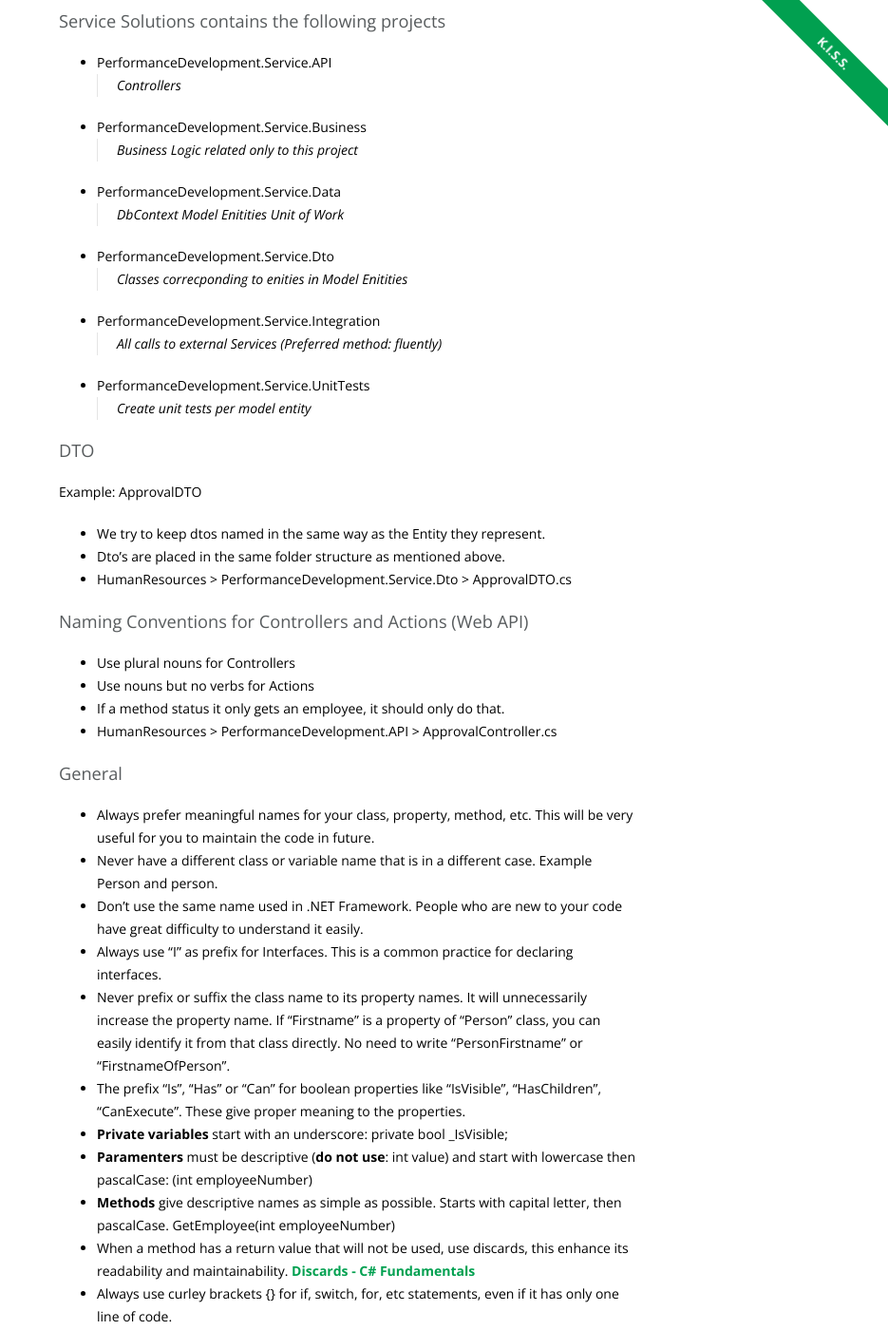
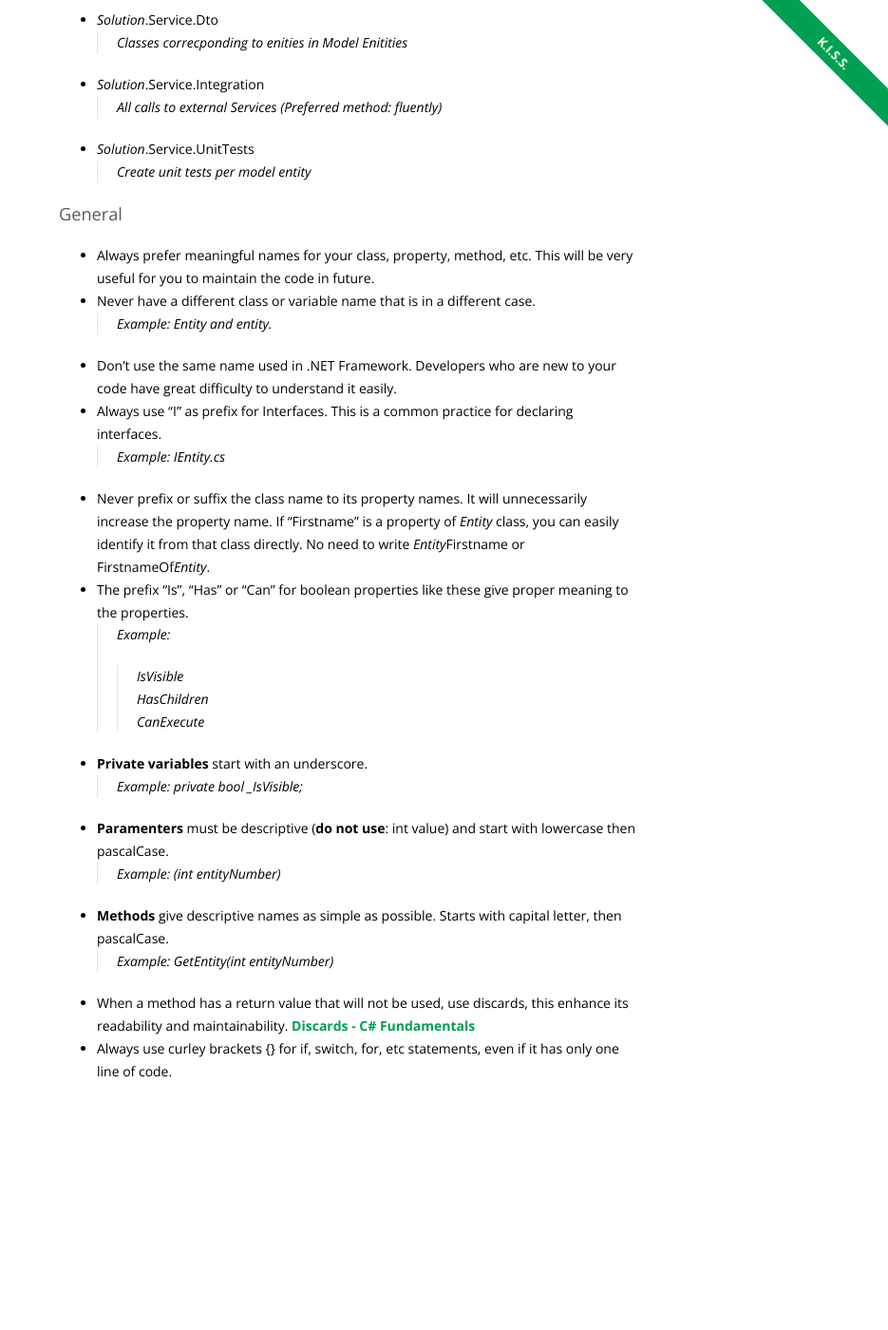
Before and after one commit to Senwes/senwes.github.io, a Jekyll site: the page built from topics/naming-service.md, in a window 1280 px wide and 1400 px high, scrolled down 1399 px. Shown: the whole window at 95% size, without its empty margins (345-1280 px from the left). Built offline with Jekyll 4.4.1, drawn with Linux system fonts in a browser that asks for light colours; nearby versions of some CDN libraries; after the commit the page ends 2613 px from its top, so only the background shows below that; some of the changed text lies outside the part shown.

Commit message:
Update content

```diff
--- a/topics/naming-service.md
+++ b/topics/naming-service.md
@@ -4,17 +4,10 @@ title: Service Standards and Naming Conventions
 body_class: code
 ---
 
-Service Example
-Core Business Logic<br />
-> HumanResources<br />
->> PerformanceDevelopment<br />
->>> Approval.cs<br />
+Make sure to read the [Handbook Extension: Services](https://senwes.visualstudio.com/Applications/_wiki/wikis/Applications.wiki/24/Engineering-Handbook-Extension-Services){:target="_blank"}.
 
 ### Services (Services always end with xxx.Service)
-Always use a solutions folder if it does not already exist
-* HumanResources (Solutions Folder)
-* PerformanceDevelopment.Service
-
+Always use a solutions folder if it does not already exist.
 All Services are suffixed with dotService in order to make finding the actual DLL easy within a solution.
 
 ### Structure
@@ -34,42 +27,39 @@ All Services are suffixed with dotService in order to make finding the actual DL
 
 
 ### Service Solutions contains the following projects
-* PerformanceDevelopment.Service.API
+* <i>Solution</i>.Service.API
 > Controllers
-* PerformanceDevelopment.Service.Business
+* <i>Solution</i>.Service.Business
 > Business Logic related only to this project
-* PerformanceDevelopment.Service.Data
+* <i>Solution</i>.Service.Data
 > DbContext
 > Model Enitities
 > Unit of Work
-* PerformanceDevelopment.Service.Dto
+* <i>Solution</i>.Service.Dto
 > Classes correcponding to enities in Model Enitities
-* PerformanceDevelopment.Service.Integration
+* <i>Solution</i>.Service.Integration
 > All calls to external Services (Preferred method: fluently)
-* PerformanceDevelopment.Service.UnitTests
+* <i>Solution</i>.Service.UnitTests
 > Create unit tests per model entity
-
-### DTO
-Example: ApprovalDTO
-* We try to keep dtos named in the same way as the Entity they represent.
-* Dto’s are placed in the same folder structure as mentioned above.
-* HumanResources > PerformanceDevelopment.Service.Dto > ApprovalDTO.cs
-
-### Naming Conventions for Controllers and Actions (Web API)
-* Use plural nouns for Controllers
-* Use nouns but no verbs for Actions
-* If a method status it only gets an employee, it should only do that.
-* HumanResources > PerformanceDevelopment.API > ApprovalController.cs
 
 ### General
 * Always prefer meaningful names for your class, property, method, etc. This will be very useful for you to maintain the code in future.
-* Never have a different class or variable name that is in a different case. Example Person and person.
-* Don't use the same name used in .NET Framework. People who are new to your code have great difficulty to understand it easily.
+* Never have a different class or variable name that is in a different case.
+> Example: <i>Entity</i> and <i>entity</i>.
+* Don't use the same name used in .NET Framework. Developers who are new to your code have great difficulty to understand it easily.
 * Always use “I” as prefix for Interfaces. This is a common practice for declaring interfaces.
-* Never prefix or suffix the class name to its property names. It will unnecessarily increase the property name. If “Firstname” is a property of “Person” class, you can easily identify it from that class directly. No need to write “PersonFirstname” or “FirstnameOfPerson”.
-* The prefix “Is”, “Has” or “Can” for boolean properties like “IsVisible”, “HasChildren”, “CanExecute”. These give proper meaning to the properties.
-* <b>Private variables</b> start with an underscore: private bool _IsVisible;
-* <b>Paramenters</b> must be descriptive (<b>do not use</b>: int value) and start with lowercase then pascalCase: (int employeeNumber)
-* <b>Methods</b> give descriptive names as simple as possible. Starts with capital letter, then pascalCase. GetEmployee(int employeeNumber)
+> Example: I<i>Entity</i>.cs
+* Never prefix or suffix the class name to its property names. It will unnecessarily increase the property name. If “Firstname” is a property of <i>Entity</i> class, you can easily identify it from that class directly. No need to write <i>Entity</i>Firstname or FirstnameOf<i>Entity</i>.
+* The prefix “Is”, “Has” or “Can” for boolean properties like these give proper meaning to the properties.
+> Example:
+>> IsVisible <br />
+>> HasChildren <br />
+>> CanExecute <br />
+* <b>Private variables</b> start with an underscore.
+> Example: private bool _IsVisible;
+* <b>Paramenters</b> must be descriptive (<b>do not use</b>: int value) and start with lowercase then pascalCase.
+> Example: (int <i>entity</i>Number)
+* <b>Methods</b> give descriptive names as simple as possible. Starts with capital letter, then pascalCase.
+> Example: Get<i>Entity</i>(int <i>entity</i>Number)
 * When a method has a return value that will not be used, use discards, this enhance its readability and maintainability. [Discards - C# Fundamentals](https://docs.microsoft.com/en-us/dotnet/csharp/fundamentals/functional/discards){:target="_blank"}
 * Always use curley brackets {} for if, switch, for, etc statements, even if it has only one line of code.
```
Also changed, not shown: index.md (+2 -2 lines), topics/code-standards.md (+13 -26 lines), topics/naming-angular.md (+21 -17 lines), topics/naming-sql.md (+6 -23 lines), images/Applications Architecture.jpg, images/Applications_Architecture.png (deleted).
